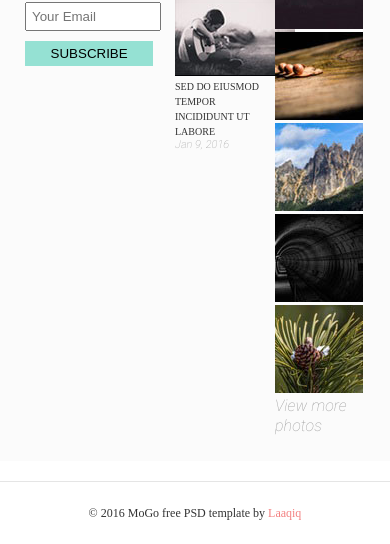
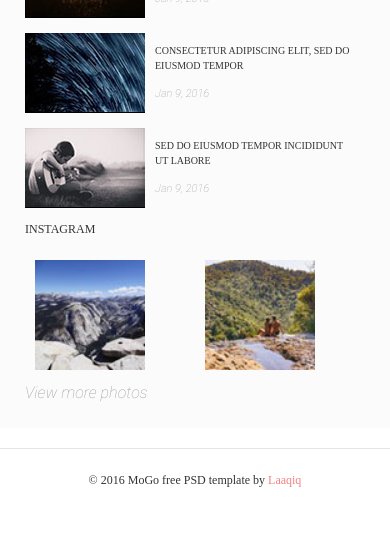
Before and after one commit to Anich16/MoGO_Free, a website built with webpack: page index.html in a window 390 px wide. Shown: the part 6360-6904 px from the top of the page. After the commit the page ends 6871 px from the top, so only its background shows below. Built offline with nearby package versions, Linux system fonts and the light colour scheme; files whose address does not match are found by name.

Commit message:
Same changes in media request for mobile phone

```diff
--- a/src/sass/style.scss
+++ b/src/sass/style.scss
@@ -49,7 +49,7 @@ $light-font: #999999;
 ::-webkit-scrollbar-button {
 background-image:url('');
 background-repeat:no-repeat;
-width:4px;
+width:3px;
 height:0px;
 }
 
@@ -70,12 +70,12 @@ background-color:#95e1d3;
 ::-webkit-resizer{
 background-image:url('');
 background-repeat:no-repeat;
-width:4px;
+width:3px;
 height:0px;
 }
 
 ::-webkit-scrollbar{
-width: 4px;
+width: 3px;
 }
 
 .description {
@@ -520,9 +520,11 @@ body {
         }
         .contacts-block {
             display: flex;
+            flex-direction: column;
             .contacts {
-                width: 45%;
-                margin-right: 15px;
+                width: 100%;
+                margin-right: 0;
+                margin-bottom: 20px;
                 .logo-link {
                     font-size: 25px;
                     text-decoration: none;
@@ -556,10 +558,13 @@ body {
                         color: $light-font;
                         font-weight: 100;
                         font-style: italic;
+                        margin-right: 15px;
                     }
                     .list {
                         margin-top: 10px;
+                        display: inline-block;
                         .item {
+                            margin-right: 10px;
                             .icon {
                                 width: 16px;
                             }
@@ -569,16 +574,18 @@ body {
                 .message {
                     .label {
                         padding: 5px;
-                        width: 90%;
+                        width: 97%;
                         margin-bottom: 10px;
                         outline: none;
                     }
                     .button {
-                        width: 95%;
+                        width: 50%;
                         padding: 5px;
                         background: #95e1d3;
                         border: none;
                         text-align: center;
+                        display: block;
+                        margin: 0 auto;
                     }
                 }
             }
@@ -590,10 +597,17 @@ body {
                 margin-bottom: 15px;
             }
             .blog-list {
-                width: 25%;
-                margin-right: 15px;
+                width: 100%;
+
                 .item {
-                    margin-bottom: 10px;
+                    height: 80px;
+                    margin-bottom: 15px;
+                    .link {
+                        float: left;
+                        display: block;
+                        margin-right: 10px;
+                        clear: both;
+                    }
                    .info {
                        text-decoration: none;
                         font-size: 10px;
@@ -601,6 +615,7 @@ body {
                         font-family: $font-text;
                         color: $dark-font;
                         display: block;
+                        padding: 10px;
                             text-transform: uppercase;
                    }
                    .date {
@@ -610,18 +625,22 @@ body {
                         color: $light-font;
                         font-weight: 100;
                         font-style: italic;
+                        margin-top: 5px;
                    }
                 }
             }
             .instagram {
-                width: 30%;
+                width: 100%;
                 .insta-list {
                     display: flex;
-                    flex-wrap: wrap;
-                    justify-content: space-between;
+                    overflow: auto;
+
+
                     .link {
-                            &:last-of-type {
-                            display: none;
+                        margin-right: 40px;
+                        padding: 10px;
+                            .photo {
+                                width: 110px;
                             }
 
 
@@ -906,7 +925,7 @@ body {
                 .contacts {
                     .message {
                         .button {
-                            width: 94%;
+
                         }
                     }
                 }
@@ -1720,9 +1739,10 @@ body {
             }
             .contacts-block {
                 padding: 75px 120px 65px;
+                flex-direction: row;
                 .contacts {
                     margin-right: 25px;
-                    width: 43%;
+                    width: 41%;
                     .logo-link {
                         font-size: 46px;
                         margin-bottom: 40px;
@@ -1789,7 +1809,8 @@ body {
                     flex-direction: column;
                     width: 27%;
                     .item {
-                        margin-bottom: 15px;
+                        margin-bottom: 25px;
+                        height: 100px;
                         .link {
                             display: block;
                             float: left;
@@ -1802,26 +1823,31 @@ body {
                             font-size: 12px;
                             line-height: 18px;
                             margin-left: 115px;
+                            padding: 0;
+
                         }
                         .date {
                             margin-left: 115px;
                             display: block;
                             font-size: 13px;
+                            margin-top: 0;
                             line-height: 24px;
                         }
                     }
                 }
                 .instagram {
+                    width: 32%;
                     .insta-list {
+                            overflow: upset;
+                            flex-wrap:wrap;
                             justify-content: start;
                         .link {
                             margin-right: 2px;
+                            padding: 0;
                             .photo {
                                 width: 85px;
                             }
-                            &:last-of-type {
-                                display: block;
-                            }
+
                         }
                     }
                 }
```
